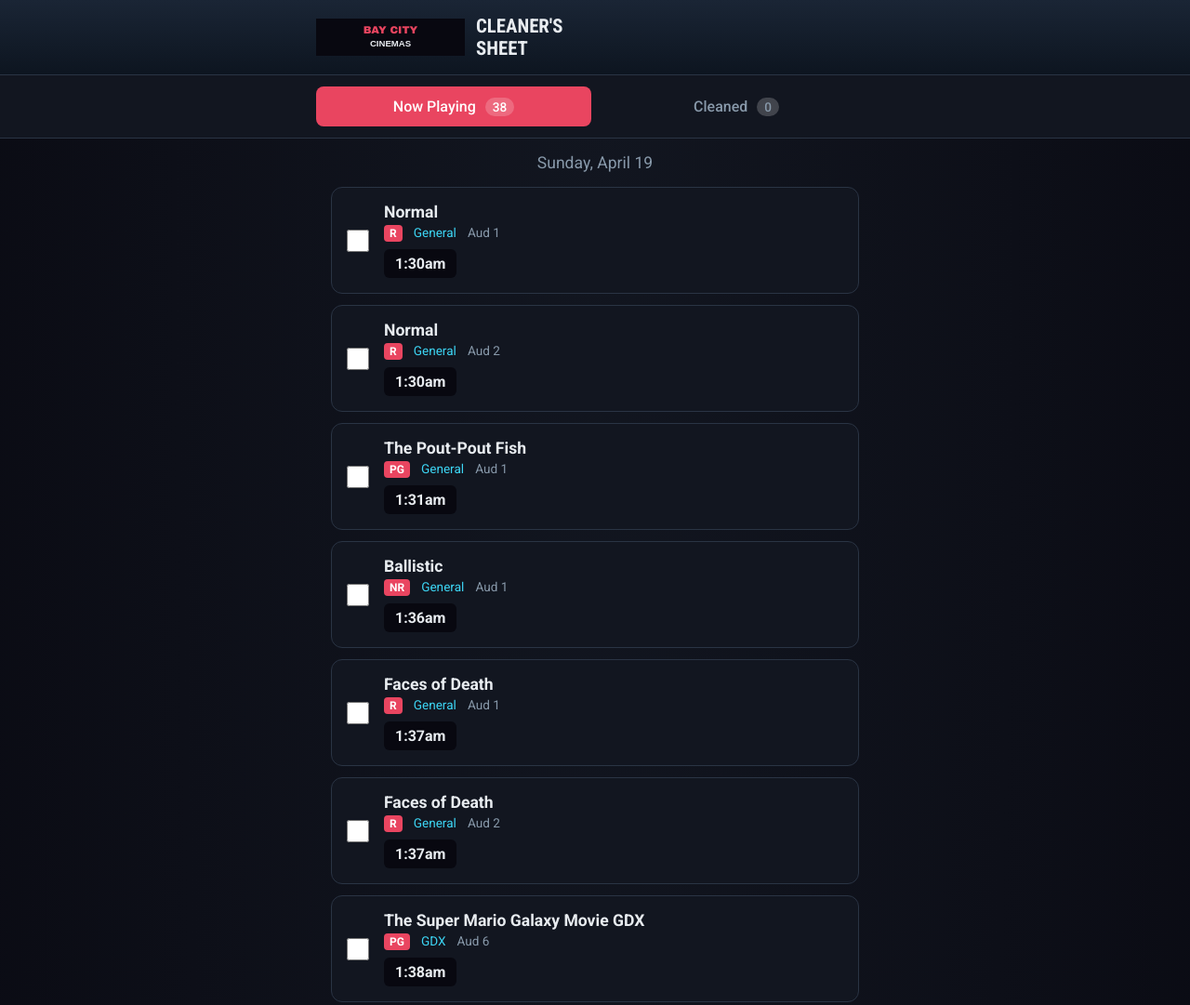
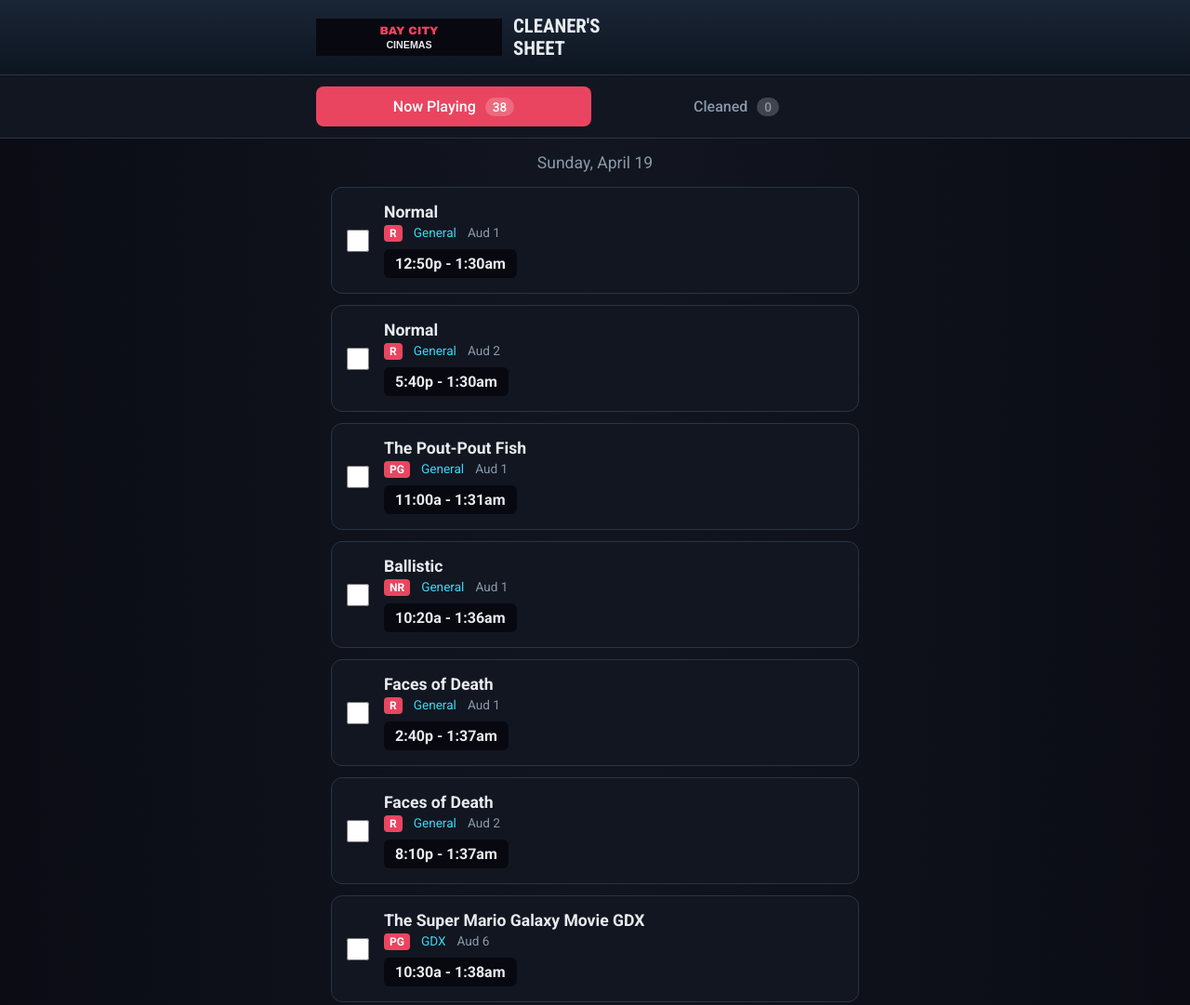
Before and after one commit to Magichasvr/bay-city-showtimes, a website: page index.html in a window 1280 px wide. Shown: the top 1081 px of the page at 93% size. Drawn offline with Linux system fonts and the light colour scheme.

Commit message:
Fixed times and logo

```diff
--- a/index.html
+++ b/index.html
@@ -167,10 +167,10 @@
 <body>
   <div class="header">
     <div class="header-content">
-      <svg class="logo" viewBox="0 0 200 50" fill="none" xmlns="http://www.w3.org/2000/svg">
-        <rect width="200" height="50" fill="#080810"/>
-        <text x="100" y="20" fill="#e94560" font-family="Arial Black" font-size="14" font-weight="900" text-anchor="middle">BAY CITY</text>
-        <text x="100" y="38" fill="#e8ecf0" font-family="Arial" font-size="12" font-weight="bold" text-anchor="middle">CINEMAS</text>
+      <svg class="logo" viewBox="0 0 300 60" xmlns="http://www.w3.org/2000/svg">
+        <rect width="300" height="60" fill="#080810"/>
+        <text x="150" y="25" font-family="Arial Black, sans-serif" font-size="18" font-weight="900" fill="#e94560" text-anchor="middle">BAY CITY</text>
+        <text x="150" y="48" font-family="Arial, sans-serif" font-size="16" font-weight="bold" fill="#e8ecf0" text-anchor="middle">CINEMAS</text>
       </svg>
       <div class="header-title">Cleaner's<br>Sheet</div>
     </div>
@@ -253,8 +253,12 @@
       let hours = parseInt(match[1]);
       const mins = parseInt(match[2]);
       const period = match[3].toLowerCase();
-      if (period === 'pm' && hours !== 12) hours += 12;
-      if (period === 'am' && hours === 12) hours = 0;
+      // PM: 1-11 add 12, but 12pm stays 12. AM: 1-11 stay, but 12am becomes 0
+      if (period === 'pm') {
+        if (hours < 12) hours += 12;
+      } else if (period === 'am') {
+        if (hours === 12) hours = 0;
+      }
       return hours * 60 + mins;
     }
 
@@ -263,10 +267,13 @@
       if (runtimeMins === 0) return '';
       const startMins = timeToMinutes(startTime);
       const totalMins = startMins + runtimeMins;
-      const hours = Math.floor(totalMins / 60);
+      const hours = Math.floor(totalMins / 60) % 24;
       const mins = totalMins % 60;
-      const periodStr = hours >= 12 && hours < 24 ? 'pm' : 'am';
-      let displayHours = hours % 24;
+      let periodStr = 'am';
+      if (hours >= 12) {
+        periodStr = 'pm';
+      }
+      let displayHours = hours;
       if (displayHours === 0) displayHours = 12;
       else if (displayHours > 12) displayHours -= 12;
       return displayHours + ':' + mins.toString().padStart(2, '0') + periodStr;
@@ -336,7 +343,7 @@
                 '<span class="theater-type">' + st.theater + '</span>' +
                 '<span class="auditorium">Aud ' + st.auditorium + '</span>' +
               '</div>' +
-              '<span class="showtime">' + endTime + '</span>' +
+              '<span class="showtime">' + st.time + ' - ' + endTime + '</span>' +
             '</div>' +
           '</div>';
         }).join('');
```
Also changed, not shown: bay-city-cleaner.html (+16 -9 lines).
